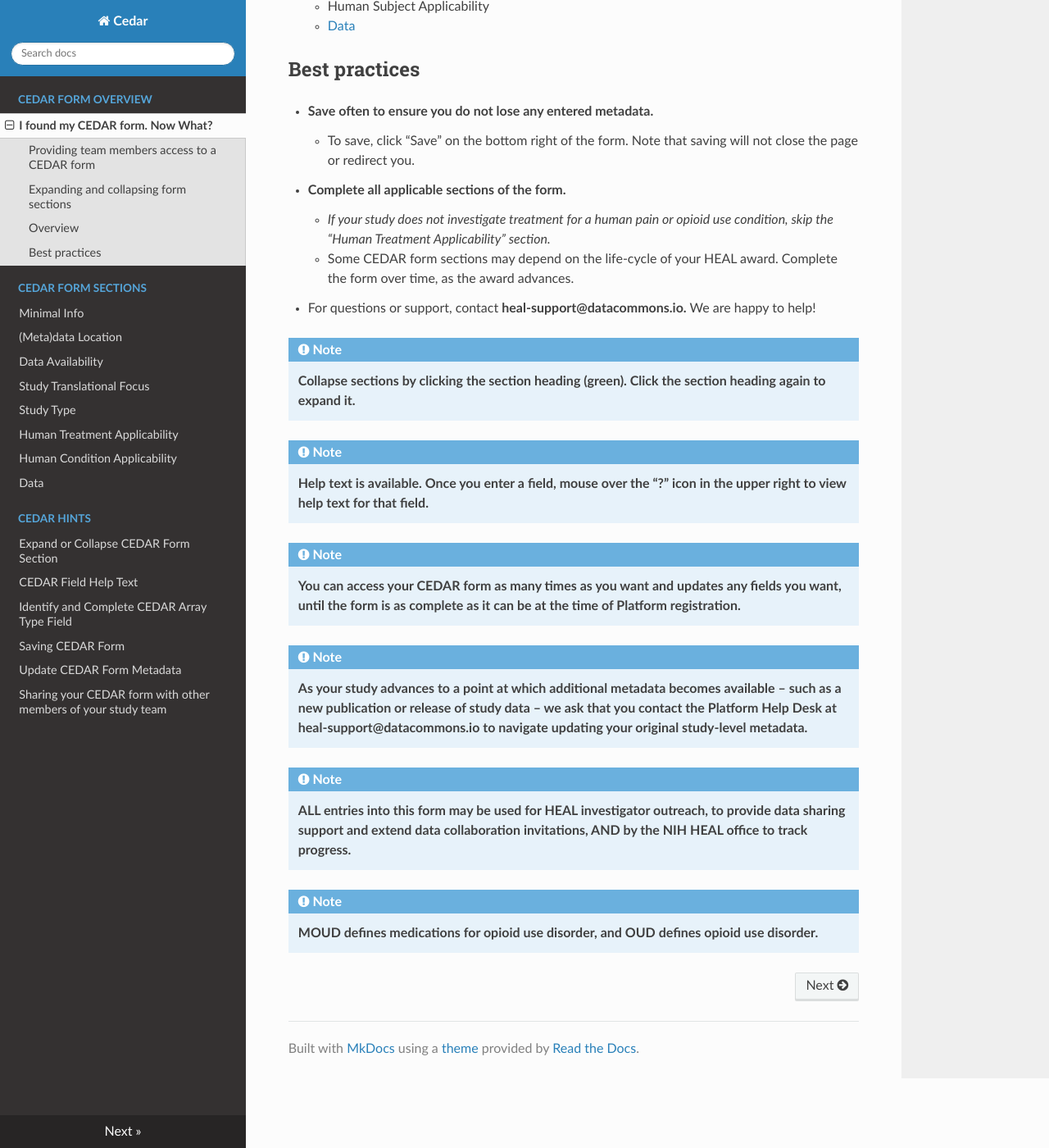
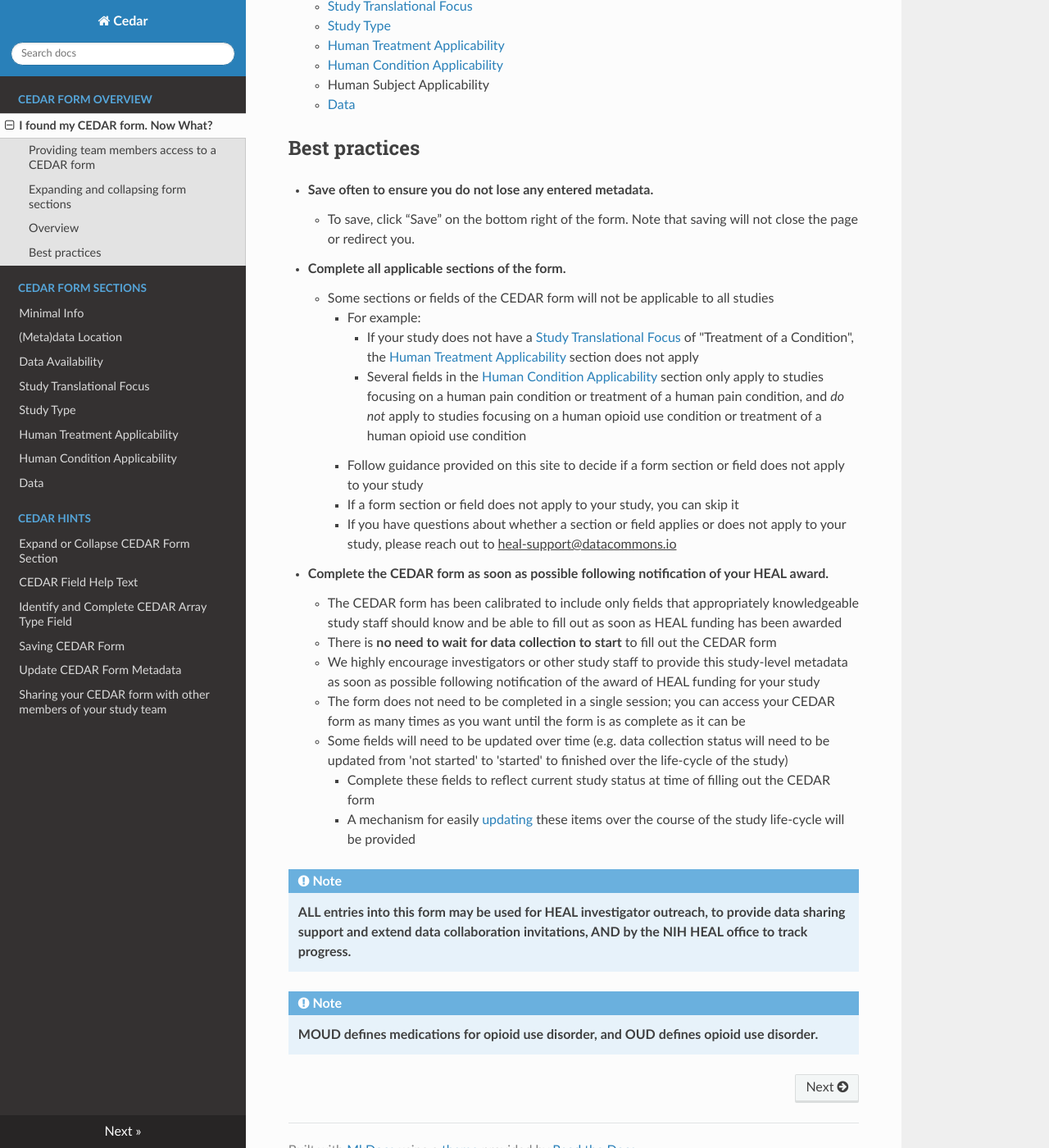
Before and after one commit to HEAL/cedar-form-docs, an MkDocs documentation site: the page built from docs/index.md, in a window 1280 px wide and 1400 px high, scrolled down 896 px. Shown: the whole window at 82% size. Built offline with MkDocs 1.6.1, drawn with Linux system fonts in a browser that asks for light colours; nearby versions of some CDN libraries; some of the changed text lies outside the part shown.

Commit message:
add examples to best practices: complete all sections that apply, add best practives: complete form as soon as possible following heal award notification, consolidate notes into text to reduce number of call outs at the bottom as per TT feedback

```diff
--- a/docs/index.md
+++ b/docs/index.md
@@ -1,4 +1,6 @@
 # I found my CEDAR form. Now What?
+
+Technical help for navigating the CEDAR form is available under the "CEDAR Hints" section of this site. Reach out at any time with questions or for support at <u>heal-support@datacommons.io</u>
 
 ## Providing team members access to a CEDAR form
 
@@ -14,7 +16,7 @@
 
 * CEDAR forms open in “expanded” format, with all metadata fields visible.
 * Section headings are in green text, and metadata fields are in black.
-* Consider “collapsing” each section and expanding them individually, as needed.
+* Consider [“collapsing”](expand-or-collapse-cedar-form-section.md) each section and expanding them individually, as needed, as you move through the form.
 
 
 ## Overview
@@ -35,21 +37,24 @@
 * **Save often to ensure you do not lose any entered metadata.**
     * To save, click “Save” on the bottom right of the form. Note that saving will not close the page or redirect you.
 * **Complete all applicable sections of the form.**
-    * *If your study does not investigate treatment for a human pain or opioid use condition, skip the “Human Treatment Applicability” section.*
-    * Some CEDAR form sections may depend on the life-cycle of your HEAL award. Complete the form over time, as the award advances.
-* For questions or support, contact **heal-support@datacommons.io.** We are happy to help!
+    * Some sections or fields of the CEDAR form will not be applicable to all studies
+        * For example:
+            * If your study does not have a [Study Translational Focus](https://github.com/HEAL/heal-metadata-schemas/blob/main/for-investigators-how-to/study-level-metadata-fields/study-metadata-schema-for-humans.md#:~:text=study_translational_focus%20(string)%3A) of "Treatment of a Condition", the [Human Treatment Applicability](https://github.com/HEAL/heal-metadata-schemas/blob/main/for-investigators-how-to/study-level-metadata-fields/study-metadata-schema-for-humans.md#:~:text=human_treatment_applicability) section does not apply
+            * Several fields in the [Human Condition Applicability](https://github.com/HEAL/heal-metadata-schemas/blob/main/for-investigators-how-to/study-level-metadata-fields/study-metadata-schema-for-humans.md#:~:text=human_condition_applicability) section only apply to studies focusing on a human pain condition or treatment of a human pain condition, and *do not* apply to studies focusing on a human opioid use condition or treatment of a human opioid use condition
+        * Follow guidance provided on this site to decide if a form section or field does not apply to your study
+        * If a form section or field does not apply to your study, you can skip it
+        * If you have questions about whether a section or field applies or does not apply to your study, please reach out to <u>heal-support@datacommons.io</u>
+* **Complete the CEDAR form as soon as possible following notification of your HEAL award.**
+    * The CEDAR form has been calibrated to include only fields that appropriately knowledgeable study staff should know and be able to fill out as soon as HEAL funding has been awarded
+    * There is **no need to wait for data collection to start** to fill out the CEDAR form
+    * We highly encourage investigators or other study staff to provide this study-level metadata as soon as possible following notification of the award of HEAL funding for your study
+    * The form does not need to be completed in a single session; you can access your CEDAR form as many times as you want until the form is as complete as it can be
+    * Some fields will need to be updated over time (e.g. data collection status will need to be updated from 'not started' to 'started' to finished over the life-cycle of the study)
+        * Complete these fields to reflect current study status at time of filling out the CEDAR form
+        * A mechanism for easily [updating](update-cedar-form-metadata.md) these items over the course of the study life-cycle will be provided
 
-!!! note
-    **Collapse sections by clicking the section heading (green). Click the section heading again to expand it.**
 
-!!! note
-    **Help text is available. Once you enter a field, mouse over the “?” icon in the upper right to view help text for that field.**
 
-!!! note
-    **You can access your CEDAR form as many times as you want and updates any fields you want, until the form is as complete as it can be at the time of Platform registration.**
-
-!!! note
-    **As your study advances to a point at which additional metadata becomes available – such as a new publication or release of study data – we ask that you contact the Platform Help Desk at heal-support@datacommons.io to navigate updating your original study-level metadata.**
 
 !!! note
     **ALL entries into this form may be used for HEAL investigator outreach, to provide data sharing support and extend data collaboration invitations, AND by the NIH HEAL office to track progress.**
```
